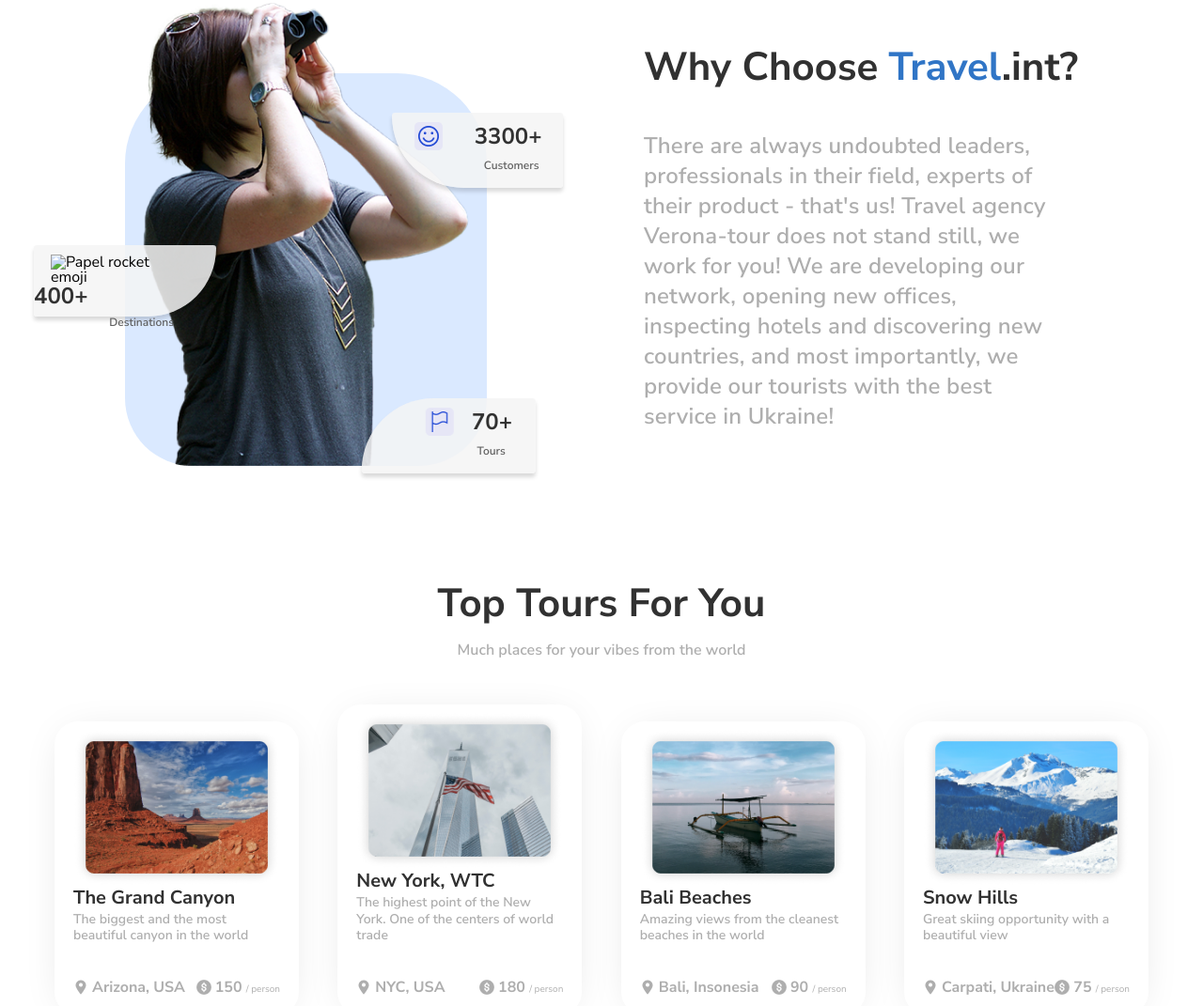
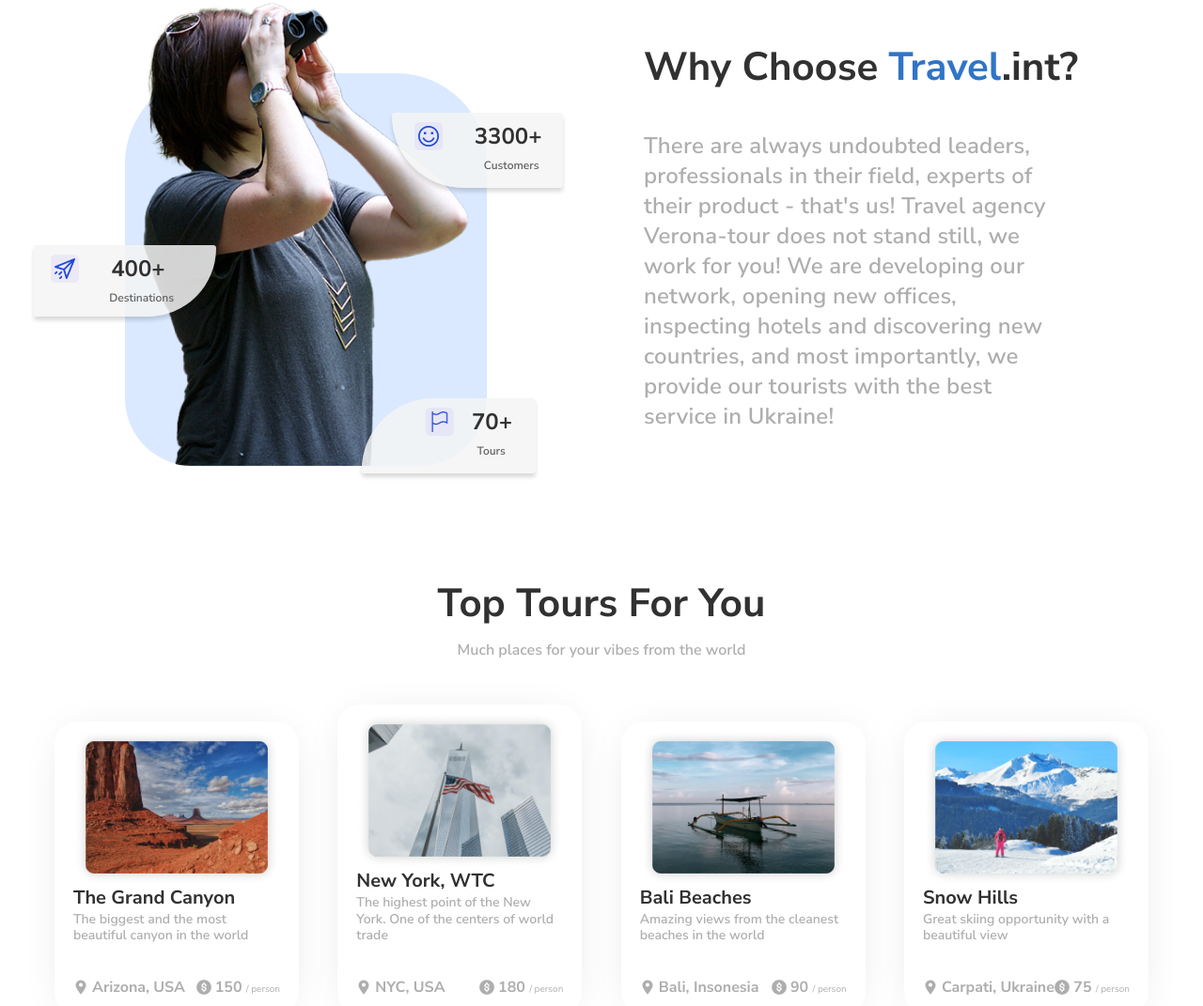
Before and after one commit to lucasarieiv/front-end-travel-init, a plain HTML site: page index.html in a window 1280 px wide. Shown: the part 1622-2693 px from the top of the page at 94% size. Drawn offline with Linux system fonts and the light colour scheme; the site is published under a folder, as on GitHub Pages, so addresses that start at the root find nothing.

Commit message:
adjuste image

```diff
--- a/index.html
+++ b/index.html
@@ -235,7 +235,7 @@
       </div>
 
       <div class="box-photo -destinations">
-        <img src="/img/rocket.png" alt="Papel rocket emoji">
+        <img src="img/rocket.png" alt="Papel rocket emoji">
         <p class="box-number">400+</p>
         <p class="box-text">Destinations</p>
       </div>
```
